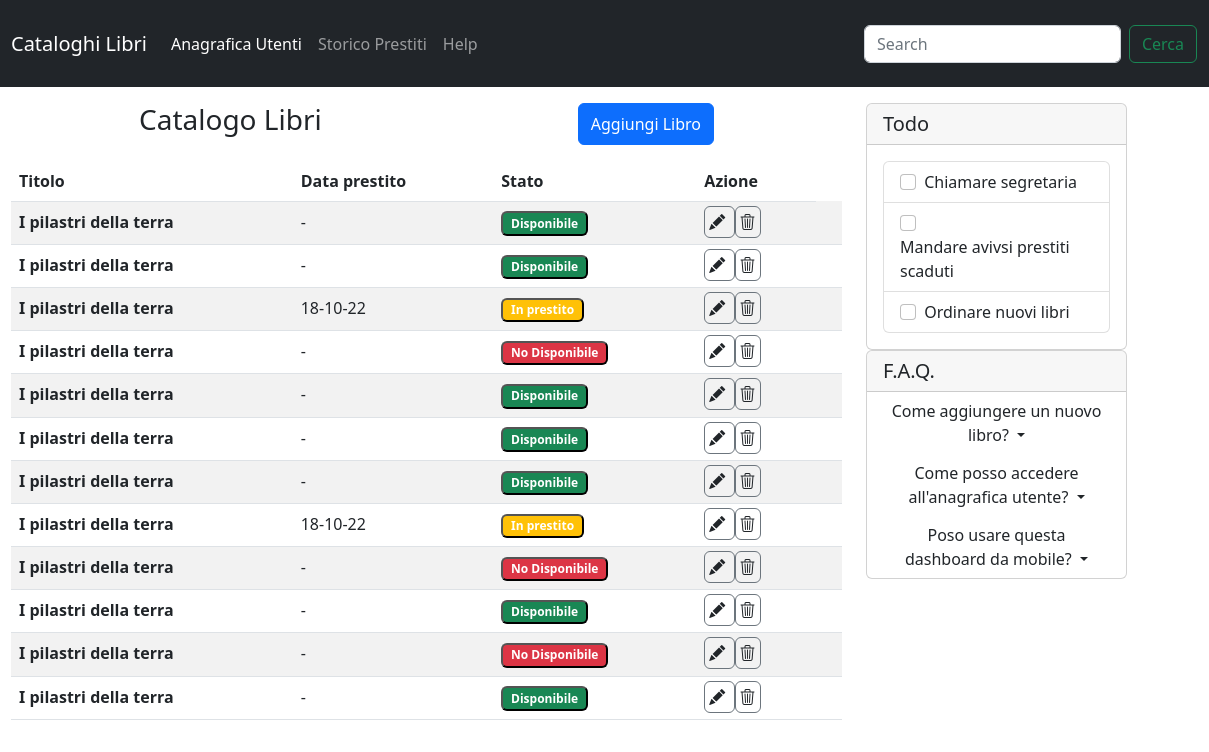
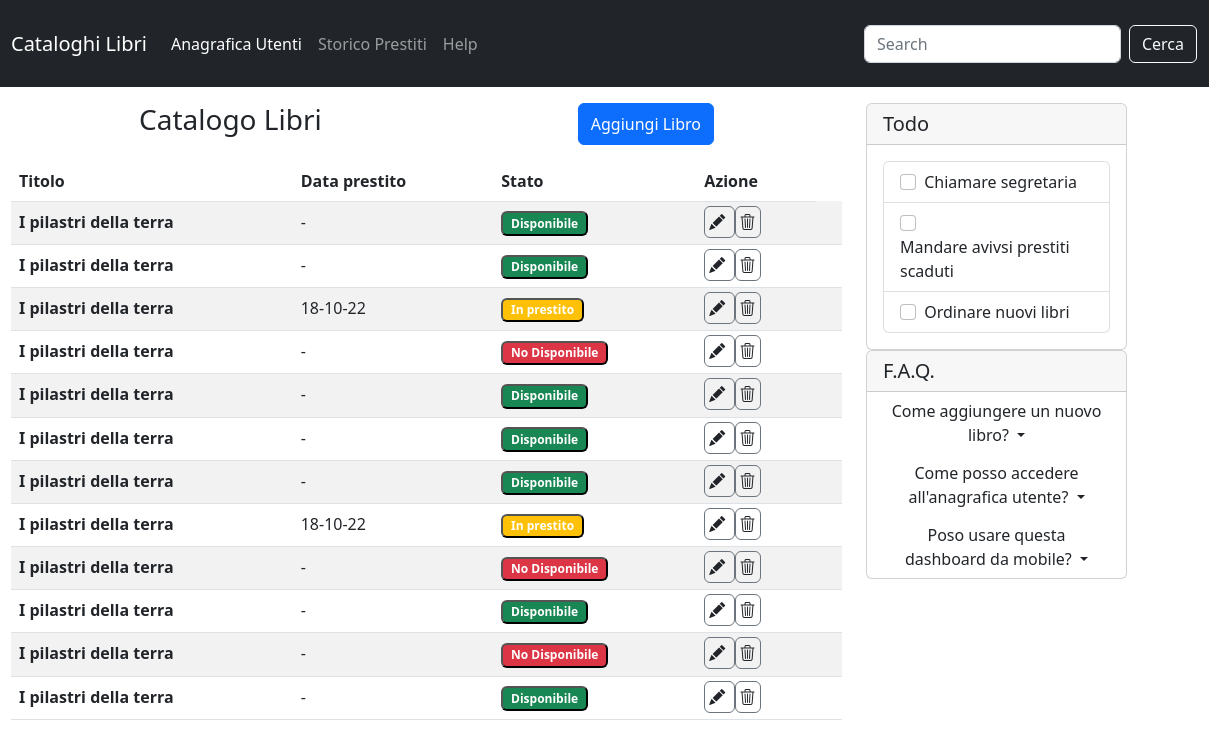
Before and after one commit to telcheno/html-css-bootstrap-dashboard, a plain HTML site: page index.html in a window 1280 px wide. Shown: the full height of the page, 71-1280 px from the left. Drawn offline with nearby package versions, Linux system fonts and the light colour scheme.

Commit message:
Corretto button cerca

```diff
--- a/index.html
+++ b/index.html
@@ -33,7 +33,7 @@
             </ul>
             <form class="d-flex">
               <input class="form-control me-2" type="search" placeholder="Search" aria-label="Search">
-              <button class="btn btn-outline-success " type="submit">Cerca</button>
+              <button class="btn btn-outline-light " type="submit">Cerca</button>
             </form>
           </div>
         </div>
```
